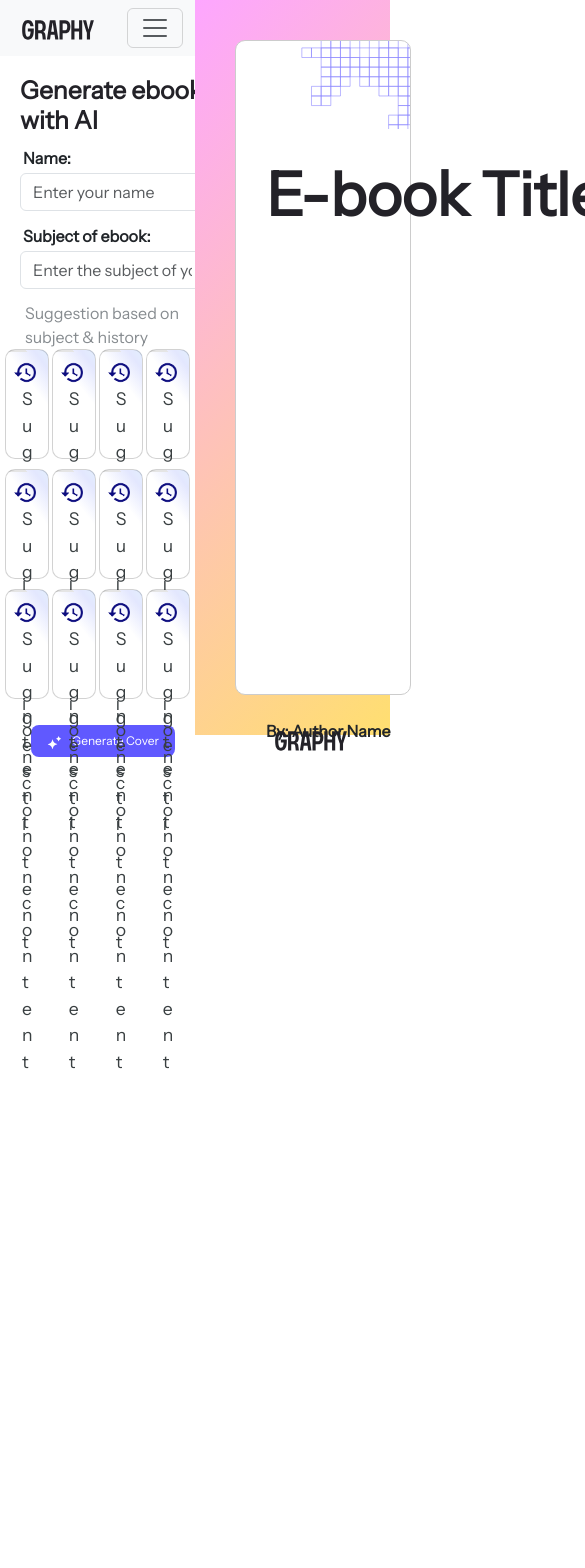
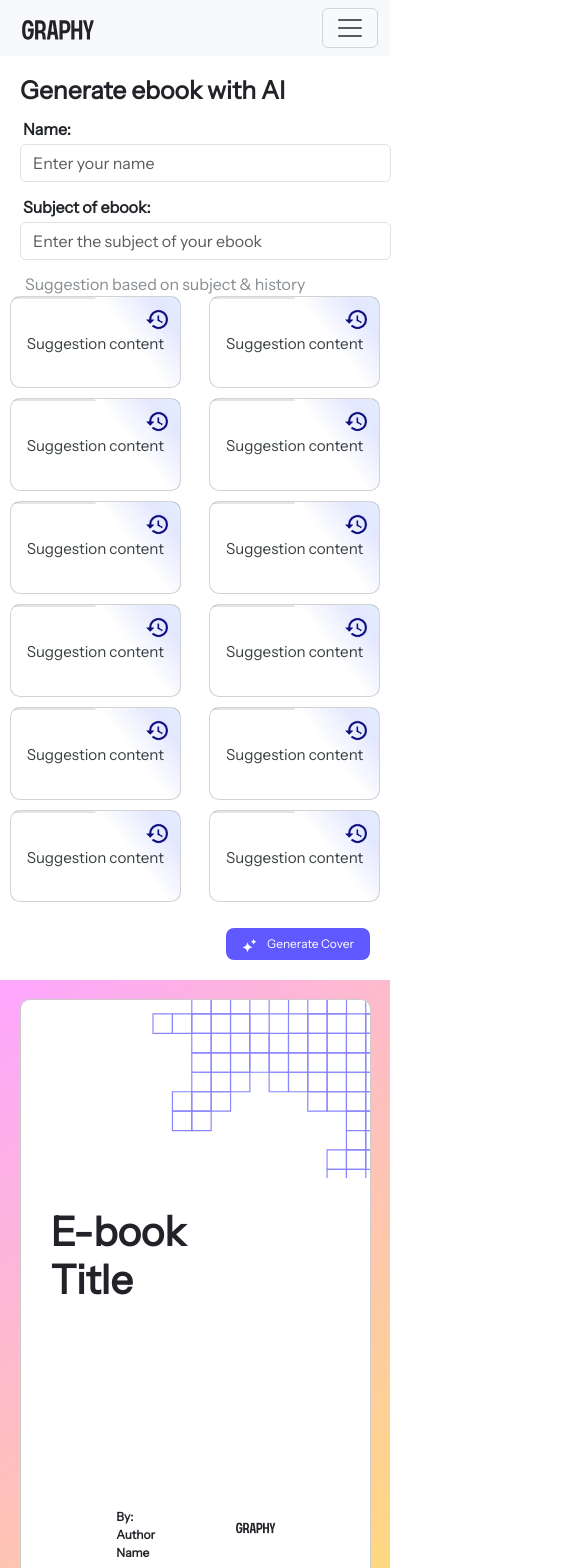
Before and after one commit to sinhaashmit10/GraphyEbook, a React (Create React App) app: page / in a window 390 px wide. Shown: the top 1568 px of the page, 585 px wide, since content can reach past the window. Before the commit the page ends 1107 px from the top, so only its background shows below. Built offline with nearby package versions, Linux system fonts and the light colour scheme; no server answers.

Commit message:
15th commit

```diff
--- a/src/App.css
+++ b/src/App.css
@@ -79,7 +79,7 @@
 .card {
   width: 24%; /* Calculate card width with spacing */
   margin-bottom: 10px;
-  height: 110px;
+  height: 6.875rem;
   border-radius: 10px;
   background: linear-gradient(45deg, #E5E5E5 0%, #E5E5E5 50%, transparent 50%, transparent 100%),
               linear-gradient(232.41deg, #E3EEFE 1.43%, #E3E7FE 11.74%, #FFFFFF 34.45%);
@@ -153,12 +153,23 @@
   border-radius: 8px;
   padding: 12px,16px,12px,12px;
   gap: 8px;
-  /* margin-left: 576px; */
-  position: absolute;
   background-color: #6059FF;
   border: none;
+  /* position: absolute;
   bottom: 3.5%;
-  left: 39.34%;
+  left: 39.34%; */
+  margin-left: 80%;
+}
+
+.btn-group {
+  margin-bottom: 24.85%;
+}
+
+#keyTopicsForm{
+  height: 40rem;
+  max-height: 40rem;
+  display: flex;
+  flex-direction: column;
 }
 
 .btn-success img{
@@ -239,47 +250,28 @@ input::placeholder{
   font-family: 'Instrument Sans';
 }
 
-/* .viewimage{ */
-  /* width: 768px; */
-  /* height: 725px; */
-/* } */
-
 .card-side{
   width: 90%; /* Calculate card width with spacing */
   height: 655px;
-  margin-bottom: 40px;
+  margin-bottom: 5%;
   border: 1px solid #ccc;
   border-radius: 5px;
   /* padding: 10px; */
   border-radius: 10px;
-  margin-left: 40px;
-  margin-right: 50px;
-  margin-top: 40px;
+  margin-left: 5%;
+  margin-right: 5%;
+  margin-top: 5%;
   background-color: white;
+  display: flex;
+  flex-direction: row;
+  /* align-items: center; */
+  flex-wrap: wrap;
 }
 
 
-/* .cardText-side{ */
-  /* width: 90%; Calculate card width with spacing */
-  /* height: 80%; */
-  /* margin-bottom: 20px; */
-  /* border: 1px solid #ccc; */
-  /* border-radius: 5px; */
-  /* padding: 10px; */
-  /* border-radius: 10px; */
-  /* margin-left: 30px; */
-  /* margin-right: 50px; */
-  /* background-color: white; */
-/* } */
-
-/* .sideimage{
-  background-color: white;
-  float: right;
-  margin-right: 30px;
-} */
-
 .enterTitle{
-  width: 600px;
+  width: 45vw;
+  max-width: 45vw;
   padding-left: 30px;
   font-weight: 1000;
   font-size: 60px;
@@ -288,12 +280,10 @@ input::placeholder{
 }
 
 .bytext{
-  position: absolute;
-  bottom: 12%;
-  margin-left: 30px;
+  margin-top: 23%;
+  margin-left: 5%;
   font-weight: 600;
-  margin-bottom: 0;
-  width: 400px;
+  width: 18vw;
 }
 
 
@@ -304,14 +294,21 @@ h5{
   letter-spacing: 0.1cap;
 }
 
-.graphyLogoSideView{
-  position: absolute;
-  bottom: 11%;
-  right: 3%;
-  margin-right: 30px;
-  /* font-weight:bolder;
-  color: rgba(58, 61, 80, 1);
-  letter-spacing: 0.1cap; */
+.sideViewBottom{
+  display: flex;
+  max-height: 15rem;
+  flex-direction: row;
+  /* flex-wrap: wrap; */
+  width: 44vw;
+  max-width: 44vw;
+}
+
+
+#graphyLogoSideView{
+  margin-left: 38%;
+  margin-right: 2%;
+  height: 1.25rem;
+  margin-top: 23%;
 }
 
 h2{
@@ -320,11 +317,6 @@ h2{
 
 }
 
-/*
-.card-image-top{
-  width: 600px;
-  height: 205px;
-} */
 
 #coverImage{
   max-width: 100%;
@@ -340,9 +332,9 @@ h2{
 }
 
 .logo-display{
-  position: absolute;
-  bottom: 6.8%;
-  left: 4%;
+  /* margin-top: 7%; */
+  margin-left: 1%;
+  margin-right: 25%;
 }
 
 .card-side2{
@@ -375,10 +367,17 @@ h2{
 }
 
 .regen-ebook{
-  position: absolute;
+  max-width: 55rem;
+  width: 41rem;
+  margin-top: 6%;
+  /* margin-left: 35%; */
+  display: flex;
+  flex-direction: row;
+  /* position: absolute;
   right: 820px;
-  bottom: 43px;
+  bottom: 43px; */
 }
+
 
 .btn-light{
   width: 130px;
@@ -401,3 +400,100 @@ h2{
   background-color: #6059FF;
   color: white;
 }
+
+
+@media screen and (max-width: 500px) {
+  .bytext{
+    font-size: 0.75rem;
+  }
+  #graphyLogoSideView{
+    height: 2.5rem;
+    width: 2.5rem;
+  }
+  .enterTitle{
+    font-size: 2.5rem;
+  }
+  .sideViewBottom{
+    display: flex;
+    flex-direction: row;
+    margin-top: 45%;
+    margin-left: 25%;
+  }
+  .card-side{
+    display: flex;
+    flex-direction: column;
+  }
+}
+
+@media screen and (max-width: 545px) {
+  .btn-group{
+    margin-bottom: 0;
+  }
+  .btn-success{
+    margin-left: 40%;
+  }
+}
+
+@media screen and (max-width: 1120px){
+  .card{
+    display: flex;
+    flex-direction: row;
+    width: fit-content;
+    height: fit-content;
+    /* margin-left: 10%; */
+  }
+  .card-text{
+    font-size: 0.95rem;
+  }
+  .appEbook{
+    display: flex;
+    flex-direction: row;
+    flex-wrap: wrap;
+  }
+  .left{
+    width: 100%;
+  }
+  .right{
+    width: 100%;
+    margin-top: 5%;
+  }
+  #coverImage{
+    border-top-right-radius: 9px;
+    border-top-left-radius: 9px;
+  }
+  .regen-ebook{
+    width: 55rem;
+  }
+  .logo-display{
+    margin-right: 40%;
+  }
+}
+
+@media screen and (max-width: 1435px) {
+  .btn-success{
+    margin-left: 70%;
+  }
+}
+
+.loadingSpinner {
+  margin-left: 45%;
+  margin-top: 40%;
+  border: 4px solid rgba(0, 0, 0, 0.3);
+  border-top: 4px solid #3498db;
+  border-radius: 50%;
+  width: 50px;
+  height: 50px;
+  animation: spin 1s linear infinite;
+}
+
+@keyframes spin {
+  0% { transform: rotate(0deg); }
+  100% { transform: rotate(360deg); }
+}
+
+.spinner-border{
+  height: 1rem;
+  width: 1rem;
+  align-items: center;
+  vertical-align: middle;
+}
--- a/src/App.js
+++ b/src/App.js
@@ -7,9 +7,10 @@ import Right from './components/Right';
 function App() {
   return (
     <>
+    <div className="appEbook">
     <Left/>
     <Right/>
-    {/* <Ebook/> */}
+    </div>
     </>
   );
 }
--- a/src/components/Ebook.js
+++ /dev/null
@@ -1,14 +0,0 @@
-// Ebook.js
-import React from 'react';
-import EbookDisplay from './EbookDisplay';
-import { useLocation } from 'react-router-dom';
-
-export default function Ebook() {
-  // Get ebookContent from the route state
-  const location = useLocation();
-  const ebookContent = location.state?.ebookContent || '';
-
-  return (
-    <EbookDisplay ebookContent={ebookContent} />
-  );
-}
--- a/src/components/Ebookform.js
+++ b/src/components/Ebookform.js
@@ -3,6 +3,8 @@ import axios from 'axios';
 import { useNavigate } from 'react-router-dom';
 import firebase from 'firebase/compat/app'; // Import the "compat" version of Firebase
 import 'firebase/compat/database'; // Import Firebase Realtime Database module
+import { toast, ToastContainer } from 'react-toastify';
+import 'react-toastify/dist/ReactToastify.css';
 
 function EbookForm() {
   const [text, setText] = useState('');
@@ -34,6 +36,7 @@ function EbookForm() {
   }
 
   const database = firebase.database();
+  const navigate = useNavigate();
 
   const handleOnChangeName = (event) => {
     setText(event.target.value);
@@ -47,6 +50,11 @@ function EbookForm() {
   };
 
   const fetchImageFromUnsplash = async (subject) => {
+    if (!text || !subject) {
+      showEmptyFieldsToast();
+      return;
+    }
+
     try {
       const unsplashApiKey = process.env.REACT_APP_UNSPLASH_API_KEY;
       const response = await axios.get(
@@ -72,10 +80,27 @@ function EbookForm() {
 
         // After fetching the image, save the name and subject to Firebase
         saveDataToFirebase({ name: text, subject });
+      } else {
+        showImageFetchErrorToast();
       }
     } catch (error) {
       console.error('Error fetching image:', error);
+      showImageFetchErrorToast();
     }
+  };
+
+  const showEmptyFieldsToast = () => {
+    toast.error('Please fill all the details.', {
+      autoClose: 5000,
+      position: toast.POSITION.TOP_CENTER,
+    });
+  };
+
+  const showImageFetchErrorToast = () => {
+    toast.error('Unable to fetch image, please try again.', {
+      autoClose: 5000,
+      position: toast.POSITION.TOP_CENTER,
+    });
   };
 
   const saveDataToFirebase = (data) => {
@@ -110,9 +135,6 @@ function EbookForm() {
       );
     }
   };
-
-  // Define navigate from the hook
-  const navigate = useNavigate();
 
   const handleNextClick = () => {
     // Navigate to KeyTopics.js when the "Next" button is clicked and pass subject as a prop
@@ -162,6 +184,7 @@ function EbookForm() {
         ))}
       </div>
       {renderButtons()}
+      <ToastContainer />
     </>
   );
 }
--- a/src/components/Left.js
+++ b/src/components/Left.js
@@ -3,7 +3,7 @@ import EbookForm from './Ebookform';
 import Navbar from './Navbar';
 import KeyTopics from './KeyTopics';
 import { BrowserRouter as Router, Routes, Route,} from "react-router-dom";
-import Ebook from './Ebook';
+import EbookDisplay from './EbookDisplay';
 
 export default function Left() {
   return (
@@ -13,7 +13,7 @@ export default function Left() {
         <Routes>
           <Route path="/" element={<EbookForm />}/>
           <Route path="/KeyTopics" element={<KeyTopics />} />
-          <Route path="/Ebook" element={<Ebook/>}/>
+          <Route path="/EbookDisplay" element={<EbookDisplay/>}/>
         </Routes>
       </div>
     </Router>
--- a/src/components/Navbar.js
+++ b/src/components/Navbar.js
@@ -1,4 +1,4 @@
-import React from 'react'; // Import your SignUpModal component here
+import React from 'react';
 
 export default function Navbar() {
 
@@ -27,7 +27,7 @@ export default function Navbar() {
               </button>
               <button
                 className="btn btn-outline-primary"
-                type="button" // Open the Sign Up modal
+                type="button"
               >
                 Sign Up
               </button>
--- a/src/components/SideView.js
+++ b/src/components/SideView.js
@@ -13,9 +13,9 @@ export default function SideView({ enterTitle }) { // Accept enterTitle as a pro
         alt=""
       />
       <h1 className="enterTitle">{enterTitle}</h1> {/* Use the enterTitle prop */}
-      <div>
+      <div className='sideViewBottom'>
         <p className="bytext">By: Author Name</p>
-        <img src="graphylogo2.svg" alt="" className="graphyLogoSideView" />
+        <img src="graphylogo2.svg" alt="" id='graphyLogoSideView'/>
       </div>
     </div>
     </>
```
Also changed, not shown: src/components/EbookDisplay.js (+29 -21 lines), src/components/KeyTopics.js (+40 -10 lines).
